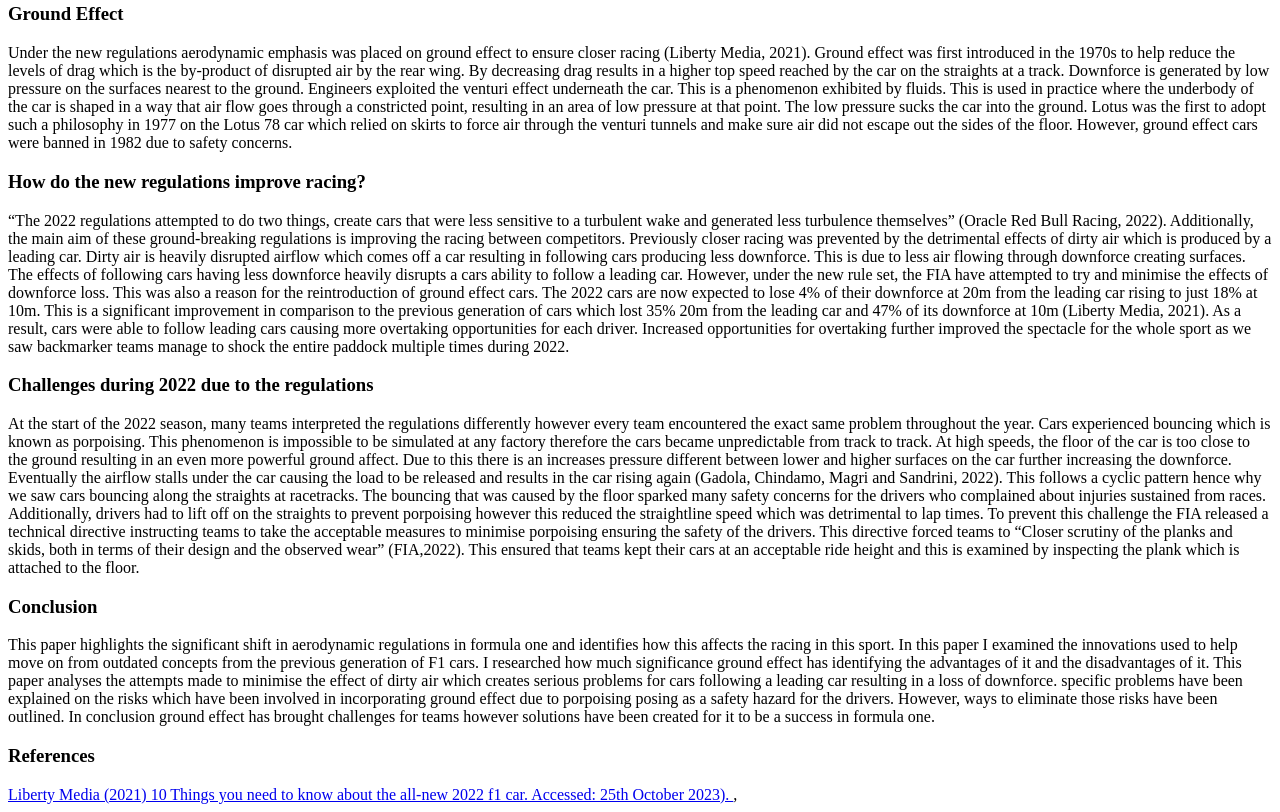
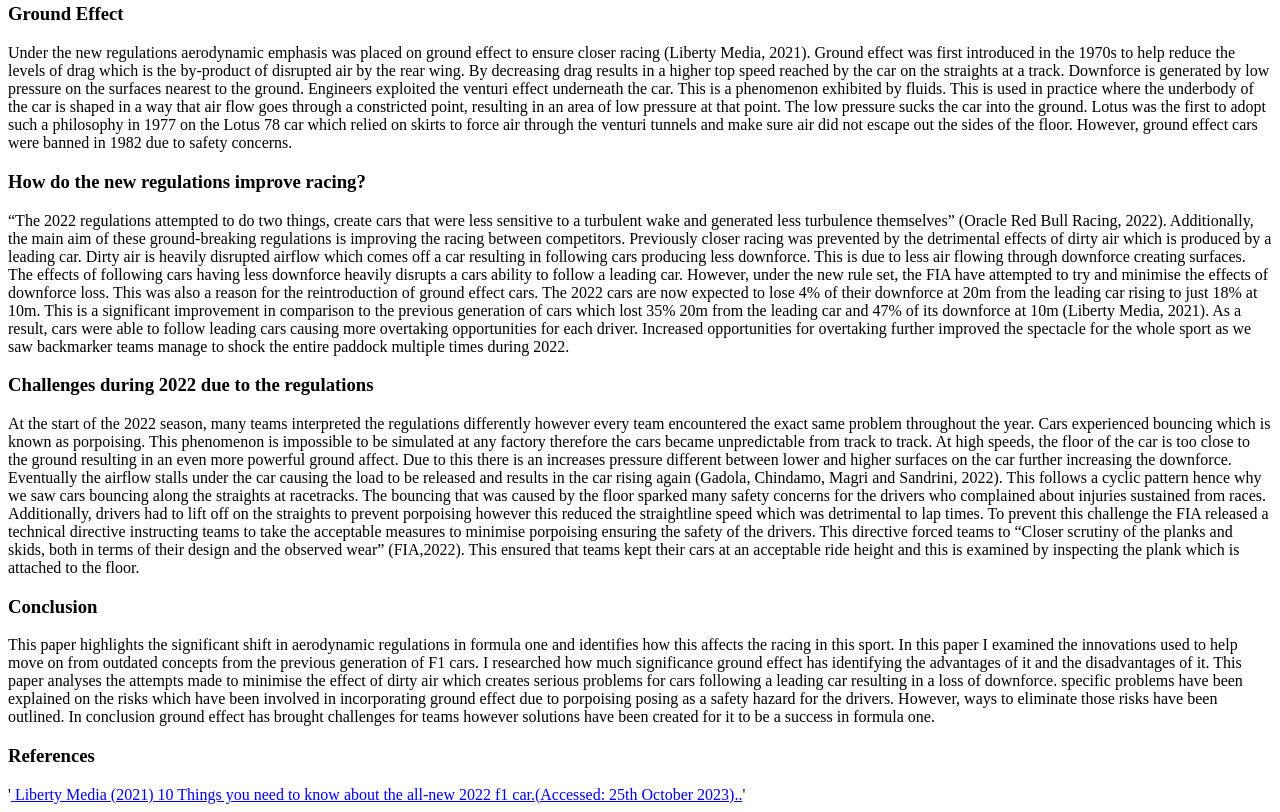
Before and after one commit to FEPSFY6756394/FY6756394, a plain HTML site: page index.html in a window 1280 px wide. Shown: the part 1097-1909 px from the top of the page. Drawn offline with Linux system fonts and the light colour scheme.

Commit message:
Update index.html

```diff
--- a/index.html
+++ b/index.html
@@ -85,7 +85,7 @@
 
    <h3 id ="References"><b>References</b></h3>
      <p7>
-       <a href="https://www.formula1.com/en/latest/article.10-things-you-need-to-know-about-the-all-new-2022-f1-car.4OLg8DrXyzHzdoGrbqp6ye.html">Liberty Media (2021) 10 Things you need to know about the all-new 2022 f1 car. Accessed: 25th October 2023). </a>, <br>
+       '<a href="https://www.formula1.com/en/latest/article.10-things-you-need-to-know-about-the-all-new-2022-f1-car.4OLg8DrXyzHzdoGrbqp6ye.html"> Liberty Media (2021) 10 Things you need to know about the all-new 2022 f1 car.(Accessed: 25th October 2023)..<a/a>'
       </p7>
 
 
```
